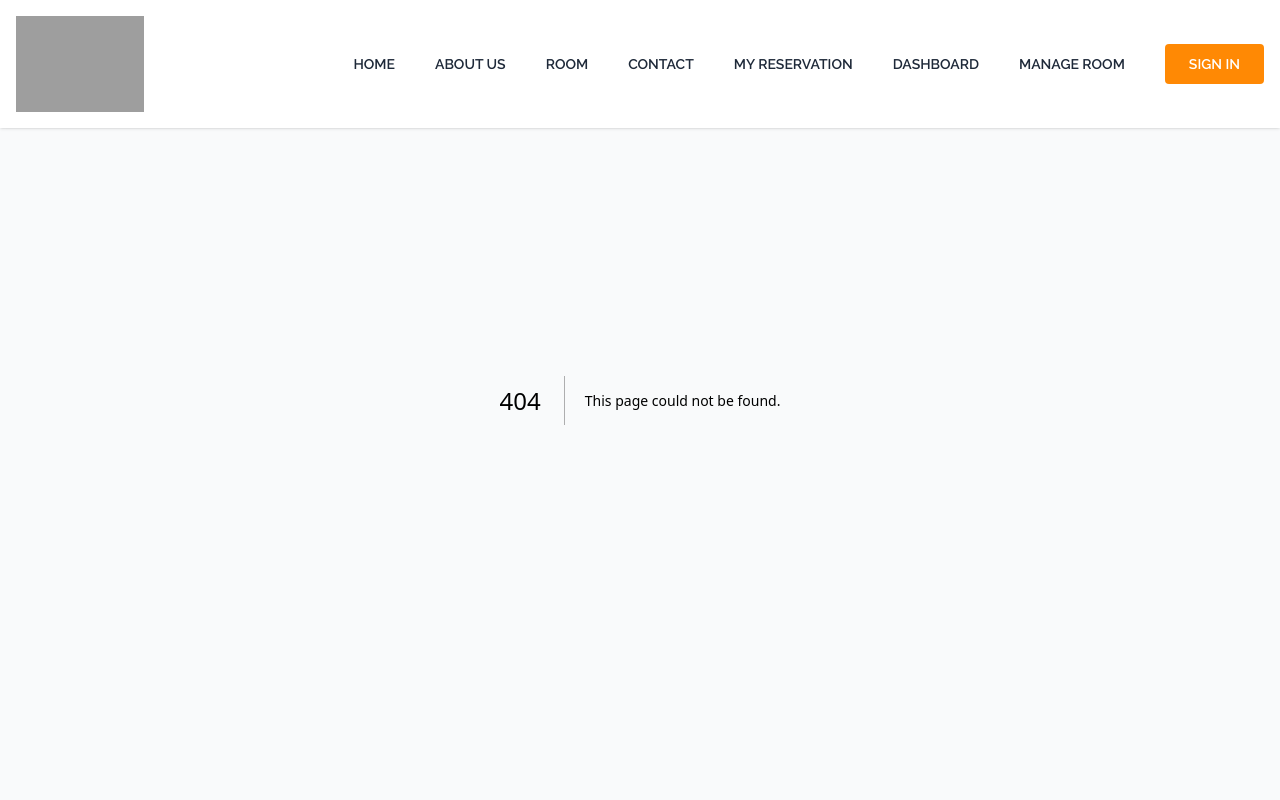
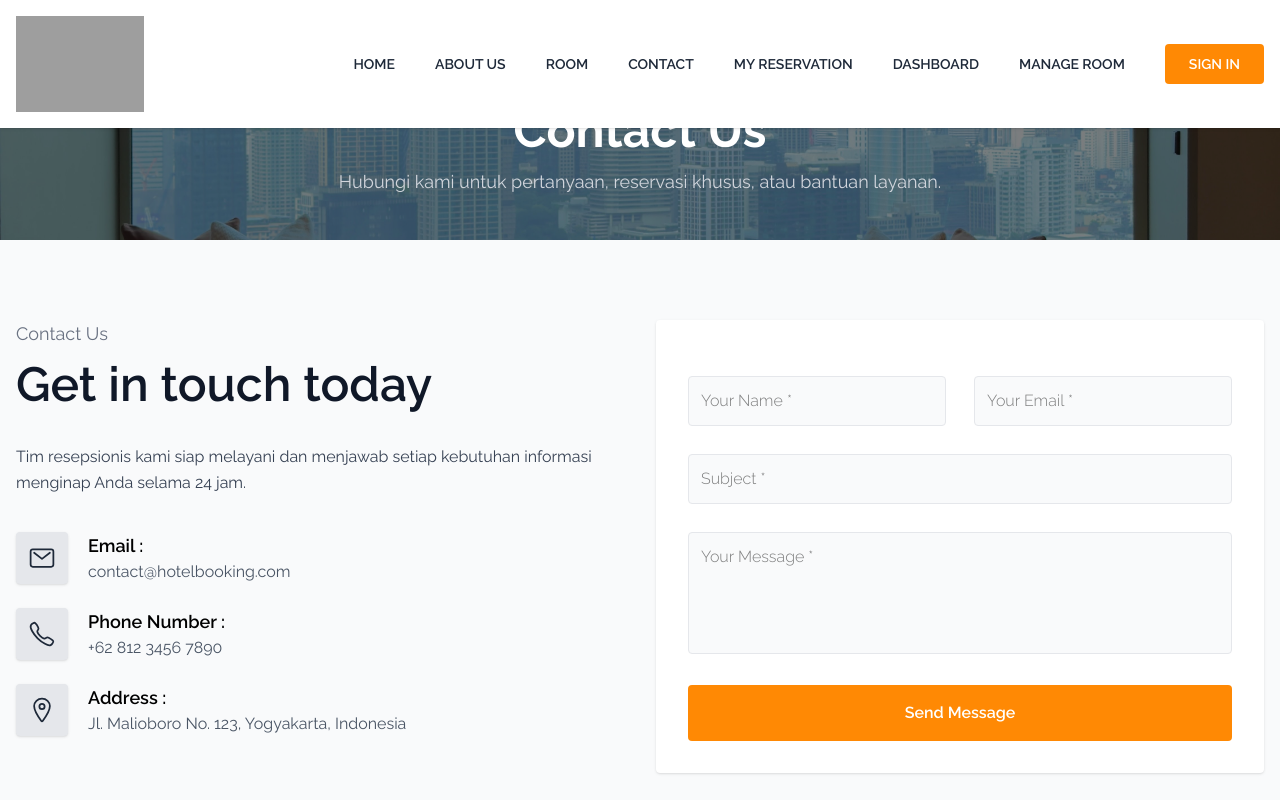
Before and after one commit to WaldiBahyHanif/booking, a Next.js app: page /contact in a window 1280 px wide. Before the commit this address had no page. Shown: the top 800 px of the page. Built offline with nearby package versions, Linux system fonts and the light colour scheme; grey boxes are pictures that could not be loaded.

Commit message:
Membuat Halaman Contact Us

```diff
--- /dev/null
+++ b/app/contact/page.tsx
@@ -0,0 +1,82 @@
+import type { Metadata } from "next";
+import HeaderSection from "@/components/header-section";
+import ContactForm from "@/components/contact-form";
+import {
+  IoMailOutline,
+  IoCallOutline,
+  IoLocationOutline,
+} from "react-icons/io5";
+
+export const metadata: Metadata = {
+  title: "Contact",
+  description: "Get in touch with us",
+};
+
+export default function ContactPage() {
+  return (
+    <div>
+      <HeaderSection
+        title="Contact Us"
+        subTitle="Hubungi kami untuk pertanyaan, reservasi khusus, atau bantuan layanan."
+      />
+
+      <div className="max-w-screen-xl mx-auto py-20 px-4">
+        <div className="grid md:grid-cols-2 gap-8">
+          {/* Informasi Kontak */}
+          <div>
+            <h1 className="text-lg text-gray-500 mb-3">Contact Us</h1>
+            <h2 className="text-4xl md:text-5xl font-semibold text-gray-900 mb-4">
+              Get in touch today
+            </h2>
+            <p className="text-gray-700 py-5 leading-relaxed">
+              Tim resepsionis kami siap melayani dan menjawab setiap kebutuhan
+              informasi menginap Anda selama 24 jam.
+            </p>
+
+            <ul className="space-y-6 pt-4">
+              {/* Email */}
+              <li className="flex gap-5 items-center">
+                <div className="bg-gray-200 p-3 rounded-sm shadow-sm text-gray-800">
+                  <IoMailOutline size={28} />
+                </div>
+                <div>
+                  <h4 className="text-lg font-semibold">Email :</h4>
+                  <p className="text-gray-600">contact@hotelbooking.com</p>
+                </div>
+              </li>
+
+              {/* Telepon */}
+              <li className="flex gap-5 items-center">
+                <div className="bg-gray-200 p-3 rounded-sm shadow-sm text-gray-800">
+                  <IoCallOutline size={28} />
+                </div>
+                <div>
+                  <h4 className="text-lg font-semibold">Phone Number :</h4>
+                  <p className="text-gray-600">+62 812 3456 7890</p>
+                </div>
+              </li>
+
+              {/* Alamat */}
+              <li className="flex gap-5 items-center">
+                <div className="bg-gray-200 p-3 rounded-sm shadow-sm text-gray-800">
+                  <IoLocationOutline size={28} />
+                </div>
+                <div>
+                  <h4 className="text-lg font-semibold">Address :</h4>
+                  <p className="text-gray-600">
+                    Jl. Malioboro No. 123, Yogyakarta, Indonesia
+                  </p>
+                </div>
+              </li>
+            </ul>
+          </div>
+
+          {/* Form Kontak */}
+          <div>
+            <ContactForm />
+          </div>
+        </div>
+      </div>
+    </div>
+  );
+}
--- /dev/null
+++ b/components/contact-form.tsx
@@ -0,0 +1,57 @@
+export default function ContactForm() {
+  return (
+    <div className="bg-white p-8 rounded-sm shadow-sm">
+      <form>
+        <div className="grid md:grid-cols-2 gap-7 mt-6">
+          {/* Input Nama */}
+          <div>
+            <input
+              type="text"
+              name="name"
+              placeholder="Your Name *"
+              className="bg-gray-50 p-3 border border-gray-200 rounded-sm w-full font-light outline-none"
+            />
+          </div>
+
+          {/* Input Email */}
+          <div>
+            <input
+              type="email"
+              name="email"
+              placeholder="Your Email *"
+              className="bg-gray-50 p-3 border border-gray-200 rounded-sm w-full font-light outline-none"
+            />
+          </div>
+
+          {/* Input Subject */}
+          <div className="md:col-span-2">
+            <input
+              type="text"
+              name="subject"
+              placeholder="Subject *"
+              className="bg-gray-50 p-3 border border-gray-200 rounded-sm w-full font-light outline-none"
+            />
+          </div>
+
+          {/* Input Message */}
+          <div className="md:col-span-2">
+            <textarea
+              name="message"
+              rows={4}
+              placeholder="Your Message *"
+              className="bg-gray-50 p-3 border border-gray-200 rounded-sm w-full font-light outline-none resize-none"
+            ></textarea>
+          </div>
+        </div>
+
+        {/* Tombol Submit */}
+        <button
+          type="button"
+          className="mt-6 w-full py-4 text-center font-semibold text-white bg-orange-400 hover:bg-orange-500 rounded-sm cursor-pointer transition"
+        >
+          Send Message
+        </button>
+      </form>
+    </div>
+  );
+}
```
